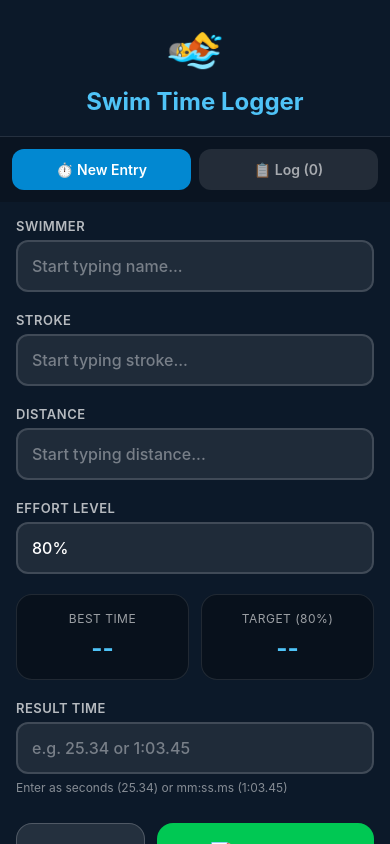
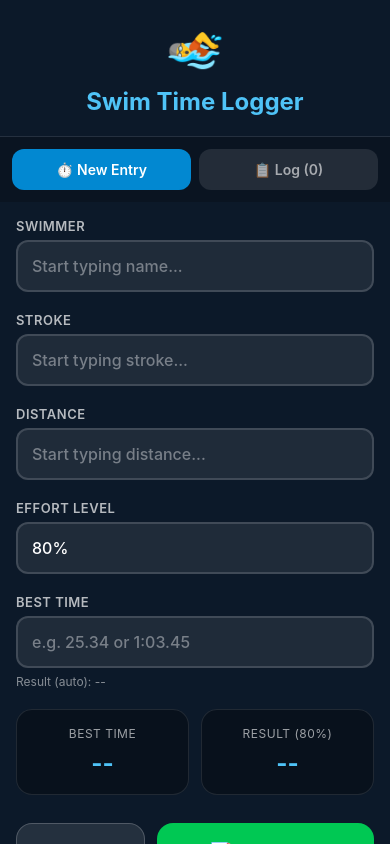
Before and after one commit to NicholasVasconcellos/SwimBase, a React Native app: screen / in a window 390 px wide. Built offline with nearby package versions, Linux system fonts and the light colour scheme.

Commit message:
Fix Input to be Best Time

```diff
--- a/App.js
+++ b/App.js
@@ -1,4 +1,4 @@
-import React, { useState, useEffect } from 'react';
+import React, { useState, useEffect } from "react";
 import {
   View,
   Text,
@@ -10,53 +10,73 @@ import {
   SafeAreaView,
   StatusBar,
   Keyboard,
-} from 'react-native';
-import AsyncStorage from '@react-native-async-storage/async-storage';
+} from "react-native";
+import AsyncStorage from "@react-native-async-storage/async-storage";
 
-const swimmers = ['Nicholas', 'Emma', 'Lucas', 'Sofia', 'Marcus', 'Aiko', 'Victor'];
-const strokes = ['Freestyle', 'Backstroke', 'Breaststroke', 'Butterfly', 'Individual Medley'];
-const distances = ['50m', '100m', '200m', '400m', '800m', '1500m'];
-const efforts = ['60%', '70%', '80%', '90%', '100%'];
+const swimmers = [
+  "Nicholas",
+  "Emma",
+  "Lucas",
+  "Sofia",
+  "Marcus",
+  "Aiko",
+  "Victor",
+];
+const strokes = [
+  "Freestyle",
+  "Backstroke",
+  "Breaststroke",
+  "Butterfly",
+  "Individual Medley",
+];
+const distances = ["50m", "100m", "200m", "400m", "800m", "1500m"];
+const efforts = ["60%", "70%", "80%", "90%", "100%"];
 
 const referenceTimes = {
-  'Nicholas-Freestyle-50m': 24.87,
-  'Nicholas-Backstroke-100m': 58.32,
-  'Nicholas-Breaststroke-200m': 148.45,
-  'Emma-Freestyle-100m': 53.21,
-  'Emma-Backstroke-200m': 132.88,
-  'Lucas-Breaststroke-100m': 63.45,
-  'Lucas-Butterfly-50m': 25.34,
-  'Sofia-Freestyle-200m': 118.76,
-  'Sofia-Individual Medley-400m': 282.33,
-  'Marcus-Backstroke-50m': 27.15,
-  'Marcus-Freestyle-400m': 245.22,
-  'Aiko-Butterfly-200m': 128.91,
-  'Aiko-Breaststroke-50m': 32.18,
-  'Victor-Butterfly-100m': 55.67,
-  'Victor-Individual Medley-200m': 125.12,
+  "Nicholas-Freestyle-50m": 24.87,
+  "Nicholas-Backstroke-100m": 58.32,
+  "Nicholas-Breaststroke-200m": 148.45,
+  "Emma-Freestyle-100m": 53.21,
+  "Emma-Backstroke-200m": 132.88,
+  "Lucas-Breaststroke-100m": 63.45,
+  "Lucas-Butterfly-50m": 25.34,
+  "Sofia-Freestyle-200m": 118.76,
+  "Sofia-Individual Medley-400m": 282.33,
+  "Marcus-Backstroke-50m": 27.15,
+  "Marcus-Freestyle-400m": 245.22,
+  "Aiko-Butterfly-200m": 128.91,
+  "Aiko-Breaststroke-50m": 32.18,
+  "Victor-Butterfly-100m": 55.67,
+  "Victor-Individual Medley-200m": 125.12,
 };
 
 const formatTime = (seconds) => {
-  if (!seconds || isNaN(seconds)) return '--';
+  if (!seconds || isNaN(seconds)) return "--";
   if (seconds >= 60) {
     const mins = Math.floor(seconds / 60);
     const secs = (seconds % 60).toFixed(2);
-    return `${mins}:${secs.padStart(5, '0')}`;
+    return `${mins}:${secs.padStart(5, "0")}`;
   }
   return seconds.toFixed(2);
 };
 
 const parseTimeInput = (input) => {
   if (!input) return null;
-  if (input.includes(':')) {
-    const [mins, secs] = input.split(':');
+  if (input.includes(":")) {
+    const [mins, secs] = input.split(":");
     return parseFloat(mins) * 60 + parseFloat(secs);
   }
   return parseFloat(input);
 };
 
 // Typeahead Input Component
-const TypeaheadInput = ({ label, value, onChangeText, options, placeholder }) => {
+const TypeaheadInput = ({
+  label,
+  value,
+  onChangeText,
+  options,
+  placeholder,
+}) => {
   const [isFocused, setIsFocused] = useState(false);
   const [inputValue, setInputValue] = useState(value);
 
@@ -65,13 +85,16 @@ const TypeaheadInput = ({ label, value, onChangeText, options, placeholder }) =>
   }, [value]);
 
   // Filter options based on input
-  const filteredOptions = options.filter(option =>
+  const filteredOptions = options.filter((option) =>
     option.toLowerCase().includes(inputValue.toLowerCase())
   );
 
   // Show suggestions when focused and there's input or options to show
-  const showSuggestions = isFocused && inputValue.length > 0 && filteredOptions.length > 0 &&
-    !options.some(opt => opt.toLowerCase() === inputValue.toLowerCase());
+  const showSuggestions =
+    isFocused &&
+    inputValue.length > 0 &&
+    filteredOptions.length > 0 &&
+    !options.some((opt) => opt.toLowerCase() === inputValue.toLowerCase());
 
   const handleSelect = (option) => {
     setInputValue(option);
@@ -119,12 +142,16 @@ const TypeaheadInput = ({ label, value, onChangeText, options, placeholder }) =>
               >
                 <Text style={styles.suggestionText}>
                   {/* Highlight matching part */}
-                  {option.split(new RegExp(`(${inputValue})`, 'gi')).map((part, i) => (
+                  {option
+                    .split(new RegExp(`(${inputValue})`, "gi"))
+                    .map((part, i) => (
                       <Text
                         key={i}
-                      style={part.toLowerCase() === inputValue.toLowerCase()
+                        style={
+                          part.toLowerCase() === inputValue.toLowerCase()
                             ? styles.suggestionHighlight
-                        : null}
+                            : null
+                        }
                       >
                         {part}
                       </Text>
@@ -160,11 +187,11 @@ const TypeaheadInput = ({ label, value, onChangeText, options, placeholder }) =>
 };
 
 export default function App() {
-  const [name, setName] = useState('');
-  const [stroke, setStroke] = useState('');
-  const [distance, setDistance] = useState('');
-  const [effort, setEffort] = useState('80%');
-  const [resultTime, setResultTime] = useState('');
+  const [name, setName] = useState("");
+  const [stroke, setStroke] = useState("");
+  const [distance, setDistance] = useState("");
+  const [effort, setEffort] = useState("80%");
+  const [bestTimeInput, setBestTimeInput] = useState("");
   const [entries, setEntries] = useState([]);
   const [showLog, setShowLog] = useState(false);
 
@@ -175,39 +202,47 @@ export default function App() {
 
   const loadEntries = async () => {
     try {
-      const saved = await AsyncStorage.getItem('swimEntries');
+      const saved = await AsyncStorage.getItem("swimEntries");
       if (saved) {
         setEntries(JSON.parse(saved));
       }
     } catch (error) {
-      console.log('Error loading entries:', error);
+      console.log("Error loading entries:", error);
     }
   };
 
   const saveEntries = async (newEntries) => {
     try {
-      await AsyncStorage.setItem('swimEntries', JSON.stringify(newEntries));
+      await AsyncStorage.setItem("swimEntries", JSON.stringify(newEntries));
     } catch (error) {
-      console.log('Error saving entries:', error);
+      console.log("Error saving entries:", error);
     }
   };
 
-  const bestTimeKey = `${name}-${stroke}-${distance}`;
-  const bestTime = referenceTimes[bestTimeKey] || null;
-  const effortPercent = parseInt(effort) / 100 || 0.8;
-  const targetTime = bestTime ? bestTime / effortPercent : null;
+  const effortPercent = (parseInt(effort) || 80) / 100;
+  const bestSeconds = parseTimeInput(bestTimeInput);
+  const resultSeconds =
+    bestSeconds != null && !isNaN(bestSeconds)
+      ? bestSeconds * effortPercent
+      : null;
 
   const handleLog = () => {
-    if (!name || !stroke || !distance || !resultTime) {
-      Alert.alert('Missing Fields', 'Please fill in all fields');
+    if (!name || !stroke || !distance || !bestTimeInput) {
+      Alert.alert("Missing Fields", "Please fill in all fields");
       return;
     }
 
-    const resultSeconds = parseTimeInput(resultTime);
-    if (!resultSeconds || isNaN(resultSeconds)) {
-      Alert.alert('Invalid Time', 'Please enter a valid time (e.g., 25.34 or 1:03.45)');
+    const bestSeconds = parseTimeInput(bestTimeInput);
+    if (bestSeconds == null || isNaN(bestSeconds)) {
+      Alert.alert(
+        "Invalid Best Time",
+        "Please enter a valid time (e.g., 25.34 or 1:03.45)"
+      );
       return;
     }
+
+    const effortPercent = (parseInt(effort) || 80) / 100;
+    const resultSeconds = bestSeconds * effortPercent;
 
     const newEntry = {
       id: Date.now(),
@@ -216,43 +251,39 @@ export default function App() {
       stroke,
       distance,
       effort,
-      bestTime: bestTime ? formatTime(bestTime) : '--',
-      targetTime: targetTime ? formatTime(targetTime) : '--',
+      bestTime: formatTime(bestSeconds),
       resultTime: formatTime(resultSeconds),
+      bestSeconds,
       resultSeconds,
     };
 
     const newEntries = [newEntry, ...entries];
     setEntries(newEntries);
     saveEntries(newEntries);
-    setResultTime('');
-    Alert.alert('Success', 'Entry logged!');
+    setBestTimeInput("");
+    Alert.alert("Success", "Entry logged!");
   };
 
   const clearLog = () => {
-    Alert.alert(
-      'Clear Log',
-      'Are you sure you want to delete all entries?',
-      [
-        { text: 'Cancel', style: 'cancel' },
+    Alert.alert("Clear Log", "Are you sure you want to delete all entries?", [
+      { text: "Cancel", style: "cancel" },
       {
-          text: 'Delete All',
-          style: 'destructive',
+        text: "Delete All",
+        style: "destructive",
         onPress: () => {
           setEntries([]);
           saveEntries([]);
         },
       },
-      ]
-    );
+    ]);
   };
 
   const clearForm = () => {
-    setName('');
-    setStroke('');
-    setDistance('');
-    setEffort('80%');
-    setResultTime('');
+    setName("");
+    setStroke("");
+    setDistance("");
+    setEffort("80%");
+    setBestTimeInput("");
   };
 
   return (
@@ -325,35 +356,42 @@ export default function App() {
               placeholder="Start typing effort..."
             />
 
+            {/* Best Time Input */}
+            <View style={styles.field}>
+              <Text style={styles.label}>Best Time</Text>
+              <TextInput
+                style={styles.input}
+                placeholder="e.g. 25.34 or 1:03.45"
+                placeholderTextColor="rgba(255,255,255,0.4)"
+                value={bestTimeInput}
+                onChangeText={setBestTimeInput}
+                keyboardType="default"
+              />
+              <Text style={styles.hint}>
+                Result (auto): {formatTime(resultSeconds)}
+              </Text>
+            </View>
+
             {/* Time Display Cards */}
             <View style={styles.timeCards}>
               <View style={styles.timeCard}>
                 <Text style={styles.timeLabel}>Best Time</Text>
-                <Text style={styles.timeValue}>{formatTime(bestTime)}</Text>
+                <Text style={styles.timeValue}>{formatTime(bestSeconds)}</Text>
               </View>
               <View style={styles.timeCard}>
-                <Text style={styles.timeLabel}>Target ({effort || '80%'})</Text>
-                <Text style={styles.timeValue}>{formatTime(targetTime)}</Text>
+                <Text style={styles.timeLabel}>Result ({effort || "80%"})</Text>
+                <Text style={styles.timeValue}>
+                  {formatTime(resultSeconds)}
+                </Text>
               </View>
-            </View>
-
-            {/* Result Time Input */}
-            <View style={styles.field}>
-              <Text style={styles.label}>Result Time</Text>
-              <TextInput
-                style={styles.input}
-                placeholder="e.g. 25.34 or 1:03.45"
-                placeholderTextColor="rgba(255,255,255,0.4)"
-                value={resultTime}
-                onChangeText={setResultTime}
-                keyboardType="default"
-              />
-              <Text style={styles.hint}>Enter as seconds (25.34) or mm:ss.ms (1:03.45)</Text>
             </View>
 
             {/* Buttons */}
             <View style={styles.buttonRow}>
-              <TouchableOpacity style={styles.clearFormButton} onPress={clearForm}>
+              <TouchableOpacity
+                style={styles.clearFormButton}
+                onPress={clearForm}
+              >
                 <Text style={styles.clearFormButtonText}>Clear</Text>
               </TouchableOpacity>
               <TouchableOpacity style={styles.logButton} onPress={handleLog}>
@@ -368,7 +406,9 @@ export default function App() {
               <View style={styles.emptyState}>
                 <Text style={styles.emptyIcon}>📋</Text>
                 <Text style={styles.emptyText}>No entries yet</Text>
-                <Text style={styles.emptySubtext}>Log your first swim time!</Text>
+                <Text style={styles.emptySubtext}>
+                  Log your first swim time!
+                </Text>
               </View>
             ) : (
               <>
@@ -382,8 +422,12 @@ export default function App() {
                       {entry.distance} {entry.stroke} @ {entry.effort}
                     </Text>
                     <View style={styles.entryFooter}>
-                      <Text style={styles.entryTimestamp}>{entry.timestamp}</Text>
-                      <Text style={styles.entryTarget}>Target: {entry.targetTime}</Text>
+                      <Text style={styles.entryTimestamp}>
+                        {entry.timestamp}
+                      </Text>
+                      <Text style={styles.entryTarget}>
+                        Best: {entry.bestTime}
+                      </Text>
                     </View>
                   </View>
                 ))}
@@ -404,14 +448,14 @@ export default function App() {
 const styles = StyleSheet.create({
   container: {
     flex: 1,
-    backgroundColor: '#0c1929',
+    backgroundColor: "#0c1929",
   },
   header: {
     paddingVertical: 20,
     paddingHorizontal: 20,
-    alignItems: 'center',
+    alignItems: "center",
     borderBottomWidth: 1,
-    borderBottomColor: 'rgba(255,255,255,0.1)',
+    borderBottomColor: "rgba(255,255,255,0.1)",
   },
   headerIcon: {
     fontSize: 48,
@@ -419,33 +463,33 @@ const styles = StyleSheet.create({
   },
   title: {
     fontSize: 24,
-    fontWeight: '700',
-    color: '#4fc3f7',
+    fontWeight: "700",
+    color: "#4fc3f7",
   },
   tabs: {
-    flexDirection: 'row',
+    flexDirection: "row",
     padding: 12,
     gap: 8,
-    backgroundColor: 'rgba(0,0,0,0.2)',
+    backgroundColor: "rgba(0,0,0,0.2)",
   },
   tab: {
     flex: 1,
     paddingVertical: 12,
     paddingHorizontal: 16,
     borderRadius: 12,
-    backgroundColor: 'rgba(255,255,255,0.1)',
-    alignItems: 'center',
+    backgroundColor: "rgba(255,255,255,0.1)",
+    alignItems: "center",
   },
   tabActive: {
-    backgroundColor: '#0288d1',
+    backgroundColor: "#0288d1",
   },
   tabText: {
     fontSize: 14,
-    fontWeight: '600',
-    color: 'rgba(255,255,255,0.6)',
+    fontWeight: "600",
+    color: "rgba(255,255,255,0.6)",
   },
   tabTextActive: {
-    color: '#fff',
+    color: "#fff",
   },
   content: {
     flex: 1,
@@ -459,9 +503,9 @@ const styles = StyleSheet.create({
   },
   label: {
     fontSize: 13,
-    fontWeight: '600',
-    color: 'rgba(255,255,255,0.7)',
-    textTransform: 'uppercase',
+    fontWeight: "600",
+    color: "rgba(255,255,255,0.7)",
+    textTransform: "uppercase",
     letterSpacing: 0.5,
     marginBottom: 6,
   },
@@ -469,37 +513,37 @@ const styles = StyleSheet.create({
     padding: 14,
     borderRadius: 12,
     borderWidth: 2,
-    borderColor: 'rgba(255,255,255,0.15)',
-    backgroundColor: 'rgba(255,255,255,0.08)',
-    color: '#fff',
+    borderColor: "rgba(255,255,255,0.15)",
+    backgroundColor: "rgba(255,255,255,0.08)",
+    color: "#fff",
     fontSize: 16,
-    fontWeight: '500',
+    fontWeight: "500",
   },
   inputFocused: {
-    borderColor: '#4fc3f7',
-    backgroundColor: 'rgba(79,195,247,0.1)',
+    borderColor: "#4fc3f7",
+    backgroundColor: "rgba(79,195,247,0.1)",
   },
   hint: {
     fontSize: 12,
-    color: 'rgba(255,255,255,0.5)',
+    color: "rgba(255,255,255,0.5)",
     marginTop: 6,
   },
   suggestions: {
-    position: 'absolute',
+    position: "absolute",
     top: 72,
     left: 0,
     right: 0,
-    backgroundColor: '#1a3a5c',
+    backgroundColor: "#1a3a5c",
     borderRadius: 12,
     borderWidth: 1,
-    borderColor: 'rgba(79,195,247,0.3)',
+    borderColor: "rgba(79,195,247,0.3)",
     zIndex: 1000,
     elevation: 10,
-    shadowColor: '#000',
+    shadowColor: "#000",
     shadowOffset: { width: 0, height: 4 },
     shadowOpacity: 0.3,
     shadowRadius: 8,
-    overflow: 'hidden',
+    overflow: "hidden",
   },
   suggestionsScroll: {
     maxHeight: 180,
@@ -507,44 +551,44 @@ const styles = StyleSheet.create({
   suggestionItem: {
     padding: 14,
     borderBottomWidth: 1,
-    borderBottomColor: 'rgba(255,255,255,0.1)',
+    borderBottomColor: "rgba(255,255,255,0.1)",
   },
   suggestionText: {
-    color: '#fff',
+    color: "#fff",
     fontSize: 16,
   },
   suggestionHighlight: {
-    color: '#4fc3f7',
-    fontWeight: '700',
+    color: "#4fc3f7",
+    fontWeight: "700",
   },
   timeCards: {
-    flexDirection: 'row',
+    flexDirection: "row",
     gap: 12,
     marginBottom: 20,
   },
   timeCard: {
     flex: 1,
-    backgroundColor: 'rgba(0,0,0,0.3)',
+    backgroundColor: "rgba(0,0,0,0.3)",
     borderRadius: 16,
     padding: 16,
-    alignItems: 'center',
+    alignItems: "center",
     borderWidth: 1,
-    borderColor: 'rgba(255,255,255,0.1)',
+    borderColor: "rgba(255,255,255,0.1)",
   },
   timeLabel: {
     fontSize: 12,
-    color: 'rgba(255,255,255,0.6)',
-    textTransform: 'uppercase',
+    color: "rgba(255,255,255,0.6)",
+    textTransform: "uppercase",
     letterSpacing: 0.5,
     marginBottom: 8,
   },
   timeValue: {
     fontSize: 24,
-    fontWeight: '700',
-    color: '#4fc3f7',
+    fontWeight: "700",
+    color: "#4fc3f7",
   },
   buttonRow: {
-    flexDirection: 'row',
+    flexDirection: "row",
     gap: 12,
     marginTop: 8,
   },
@@ -552,74 +596,74 @@ const styles = StyleSheet.create({
     flex: 1,
     padding: 18,
     borderRadius: 16,
-    backgroundColor: 'rgba(255,255,255,0.1)',
-    alignItems: 'center',
+    backgroundColor: "rgba(255,255,255,0.1)",
+    alignItems: "center",
     borderWidth: 1,
-    borderColor: 'rgba(255,255,255,0.2)',
+    borderColor: "rgba(255,255,255,0.2)",
   },
   clearFormButtonText: {
-    color: 'rgba(255,255,255,0.7)',
+    color: "rgba(255,255,255,0.7)",
     fontSize: 16,
-    fontWeight: '600',
+    fontWeight: "600",
   },
   logButton: {
     flex: 2,
     padding: 18,
     borderRadius: 16,
-    backgroundColor: '#00c853',
-    alignItems: 'center',
+    backgroundColor: "#00c853",
+    alignItems: "center",
   },
   logButtonText: {
-    color: '#fff',
+    color: "#fff",
     fontSize: 18,
-    fontWeight: '700',
+    fontWeight: "700",
   },
   logContainer: {
     padding: 16,
   },
   entryCard: {
-    backgroundColor: 'rgba(255,255,255,0.08)',
+    backgroundColor: "rgba(255,255,255,0.08)",
     borderRadius: 16,
     padding: 16,
     marginBottom: 12,
     borderWidth: 1,
-    borderColor: 'rgba(255,255,255,0.1)',
+    borderColor: "rgba(255,255,255,0.1)",
   },
   entryHeader: {
-    flexDirection: 'row',
-    justifyContent: 'space-between',
-    alignItems: 'center',
+    flexDirection: "row",
+    justifyContent: "space-between",
+    alignItems: "center",
     marginBottom: 8,
   },
   entryName: {
     fontSize: 18,
-    fontWeight: '700',
-    color: '#fff',
+    fontWeight: "700",
+    color: "#fff",
   },
   entryResult: {
     fontSize: 20,
-    fontWeight: '700',
-    color: '#4fc3f7',
+    fontWeight: "700",
+    color: "#4fc3f7",
   },
   entryEvent: {
     fontSize: 14,
-    color: 'rgba(255,255,255,0.7)',
+    color: "rgba(255,255,255,0.7)",
     marginBottom: 8,
   },
   entryFooter: {
-    flexDirection: 'row',
-    justifyContent: 'space-between',
+    flexDirection: "row",
+    justifyContent: "space-between",
   },
   entryTimestamp: {
     fontSize: 12,
-    color: 'rgba(255,255,255,0.4)',
+    color: "rgba(255,255,255,0.4)",
   },
   entryTarget: {
     fontSize: 12,
-    color: 'rgba(255,255,255,0.5)',
+    color: "rgba(255,255,255,0.5)",
   },
   emptyState: {
-    alignItems: 'center',
+    alignItems: "center",
     paddingVertical: 60,
   },
   emptyIcon: {
@@ -629,26 +673,26 @@ const styles = StyleSheet.create({
   },
   emptyText: {
     fontSize: 18,
-    fontWeight: '600',
-    color: 'rgba(255,255,255,0.7)',
+    fontWeight: "600",
+    color: "rgba(255,255,255,0.7)",
     marginBottom: 8,
   },
   emptySubtext: {
     fontSize: 14,
-    color: 'rgba(255,255,255,0.4)',
+    color: "rgba(255,255,255,0.4)",
   },
   clearButton: {
     padding: 14,
     borderRadius: 12,
     borderWidth: 2,
-    borderColor: 'rgba(255,82,82,0.3)',
-    backgroundColor: 'rgba(255,82,82,0.1)',
-    alignItems: 'center',
+    borderColor: "rgba(255,82,82,0.3)",
+    backgroundColor: "rgba(255,82,82,0.1)",
+    alignItems: "center",
     marginTop: 8,
   },
   clearButtonText: {
-    color: '#ff5252',
+    color: "#ff5252",
     fontSize: 14,
-    fontWeight: '600',
+    fontWeight: "600",
   },
 });
```
Also changed, not shown: package.json (+5 -2 lines), 2 other files (tests, documents, lock files or other folders). Lines whose indentation alone changed are shown as unchanged.
